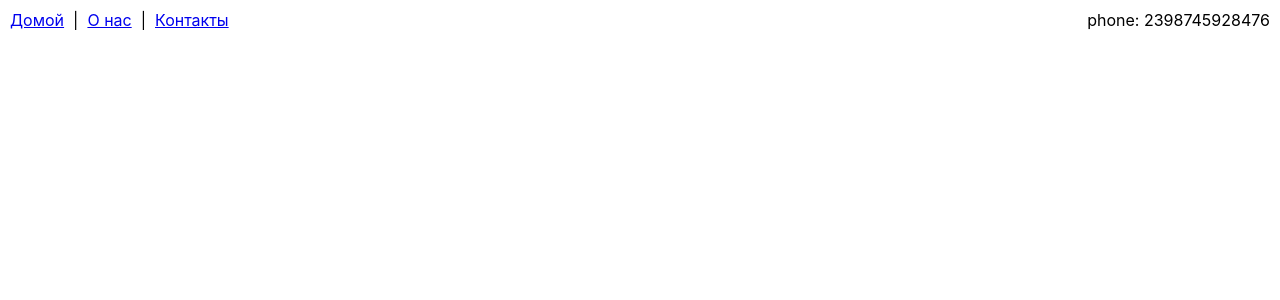
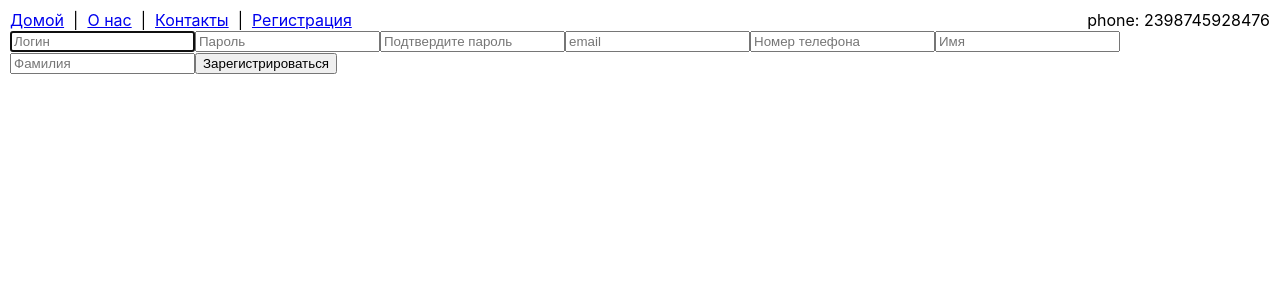
Before and after one commit to Amankaium/js11_reachshop, a React (Create React App) app: page /signup in a window 1280 px wide. Shown: the top 300 px of the page. Built offline with nearby package versions, Linux system fonts and the light colour scheme.

Commit message:
add auth v1

```diff
--- a/src/App.js
+++ b/src/App.js
@@ -4,6 +4,7 @@ import Contacts from './components/Contacts/Contacts';
 import About from './components/About/About';
 import Products from './components/Products/Products';
 import ProductDetail from './components/Products/ProductDetail';
+import SignUp from './components/Users/SignUp';
 import "./App.css"
 
 function App() {
@@ -15,7 +16,8 @@ function App() {
         <nav>
           <Link to="/">Домой</Link> &nbsp;|&nbsp;&nbsp;
           <Link to="/about">О нас</Link> &nbsp;|&nbsp;&nbsp;
-          <Link to="/contacts">Контакты</Link>
+          <Link to="/contacts">Контакты</Link> &nbsp;|&nbsp;&nbsp;
+          <Link to="/signup">Регистрация</Link>
         </nav>
         <span>phone: {phone}</span>
       </header>
@@ -25,6 +27,7 @@ function App() {
         <Route path="/contacts" element={<Contacts phoneNumber={phone}/>}/>
         <Route path="/" element={<Products/>}/>
         <Route path="/products/:id/" element={<ProductDetail/>}/>
+        <Route path="/signup" element={<SignUp/>}/>
       </Routes>
     </Router>
   );
--- /dev/null
+++ b/src/components/Users/SignUp.js
@@ -0,0 +1,38 @@
+import {useState} from 'react'
+import axios from 'axios'
+
+
+export default function SignUp() {
+    const [user, setUser] = useState({})
+
+    function inputHandler(event) {
+        setUser({
+            ...user,
+            [event.target.name]: event.target.value,
+        })
+    }
+
+    function sendForm(event) {
+        event.preventDefault()
+
+        axios.post(
+            "http://159.89.2.247:8003/api/users/signup/",
+            user
+        ).then(response => {
+            console.log(response.data)
+        })
+    }
+
+    return (
+        <form onSubmit={sendForm}>
+            <input name="username" type="text" onChange={inputHandler} placeholder="Логин" autoFocus/>
+            <input name="password" type="password" onChange={inputHandler} placeholder="Пароль"/>
+            <input name="password2" type="password" onChange={inputHandler} placeholder="Подтвердите пароль"/>
+            <input name="email" type="email" onChange={inputHandler} placeholder="email"/>
+            <input name="phone" type="text" onChange={inputHandler} placeholder="Номер телефона"/>
+            <input name="first_name" type="text" onChange={inputHandler} placeholder="Имя"/>
+            <input name="last_name" type="text" onChange={inputHandler} placeholder="Фамилия"/>
+            <button>Зарегистрироваться</button>
+        </form>
+    )
+}
```
